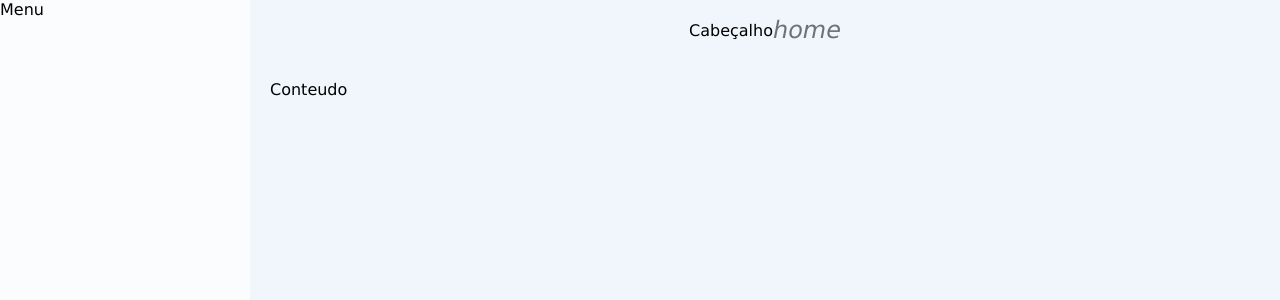
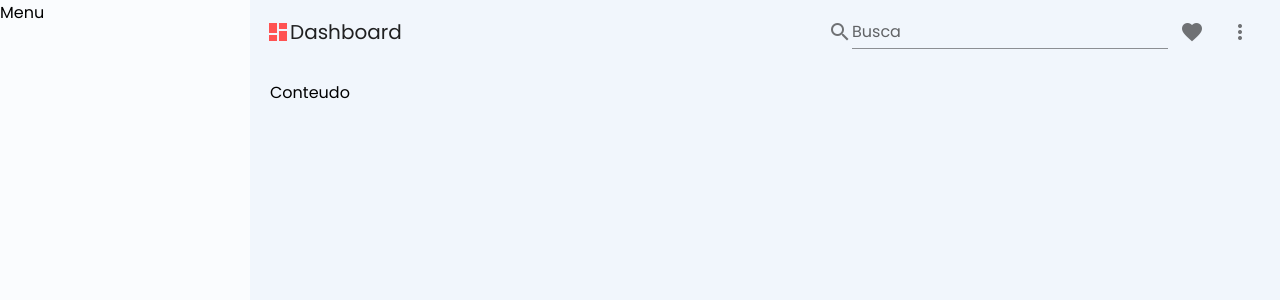
Before and after one commit to jeffersondossantosaguiar/dentista2.0, a Vue app: page / in a window 1280 px wide. Shown: the top 300 px of the page. Built offline with nearby package versions, Linux system fonts and the light colour scheme.

Commit message:
mudanças no componente cabeçallho

```diff
--- a/package.json
+++ b/package.json
@@ -8,6 +8,7 @@
     "lint": "vue-cli-service lint"
   },
   "dependencies": {
+    "@mdi/js": "^5.5.55",
     "core-js": "^3.6.5",
     "vue": "^2.6.11",
     "vuetify": "^2.2.11"
--- a/public/index.html
+++ b/public/index.html
@@ -6,7 +6,7 @@
     <meta name="viewport" content="width=device-width,initial-scale=1.0">
     <link rel="icon" href="<%= BASE_URL %>favicon.ico">
     <title><%= htmlWebpackPlugin.options.title %></title>
-    <link rel="stylesheet" href="https://fonts.googleapis.com/css?family=Roboto:100,300,400,500,700,900">
+    <link href="https://fonts.googleapis.com/css2?family=Poppins:ital,wght@0,100;0,200;0,300;0,400;0,500;0,600;0,700;0,800;0,900;1,100;1,200;1,300;1,400;1,500;1,600;1,700;1,800;1,900&display=swap" rel="stylesheet">
     <link rel="stylesheet" href="https://cdn.jsdelivr.net/npm/@mdi/font@latest/css/materialdesignicons.min.css">
   </head>
   <body>
--- a/src/App.vue
+++ b/src/App.vue
@@ -24,8 +24,7 @@ export default {
 
 <style>
 * {
-  font-family: "Lucida Sans", "Lucida Sans Regular", "Lucida Grande",
-    "Lucida Sans Unicode", Geneva, Verdana, sans-serif;
+  font-family: Poppins;
 }
 
 body {
--- a/src/components/template/Header.vue
+++ b/src/components/template/Header.vue
@@ -1,25 +1,37 @@
 <template>
   <div class="header">
-        Cabeçalho
-        <v-icon>home</v-icon>
+    <v-toolbar flat color="#f1f6fc">
+      <v-icon color="#FF5252">mdi-view-dashboard</v-icon>
+      <v-toolbar-title>Dashboard</v-toolbar-title>
+
+      <v-spacer></v-spacer>
+      <div>
+        <v-text-field hide-details prepend-icon="mdi-magnify" single-line label="Busca"></v-text-field>
+      </div>
+
+      <v-btn icon>
+        <v-icon>mdi-heart</v-icon>
+      </v-btn>
+
+      <v-btn icon>
+        <v-icon>mdi-dots-vertical</v-icon>
+      </v-btn>
+    </v-toolbar>
   </div>
 </template>
 
 <script>
 export default {
-    name: 'Header',
+  name: "Header",
   props: {
-        title: String
-    }
-}
+    title: String,
+  },
+};
 </script>
 
 <style>
 .header {
   grid-area: header;
-        background-color: #F1F6FC;
   display: flex;
-        justify-content: center;
-        align-items: center;
 }
 </style>
```
Also changed, not shown: 1 other file (tests, documents, lock files or other folders). Lines whose indentation alone changed are shown as unchanged.
